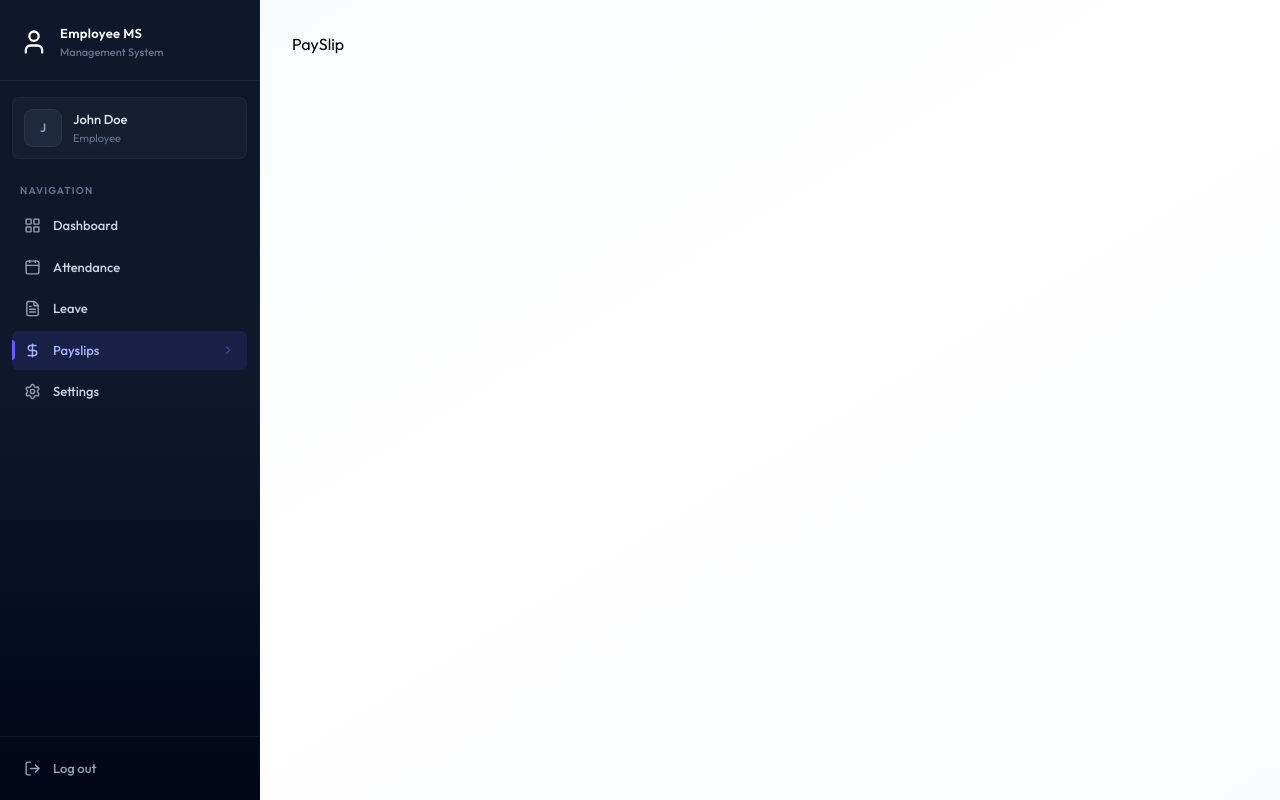
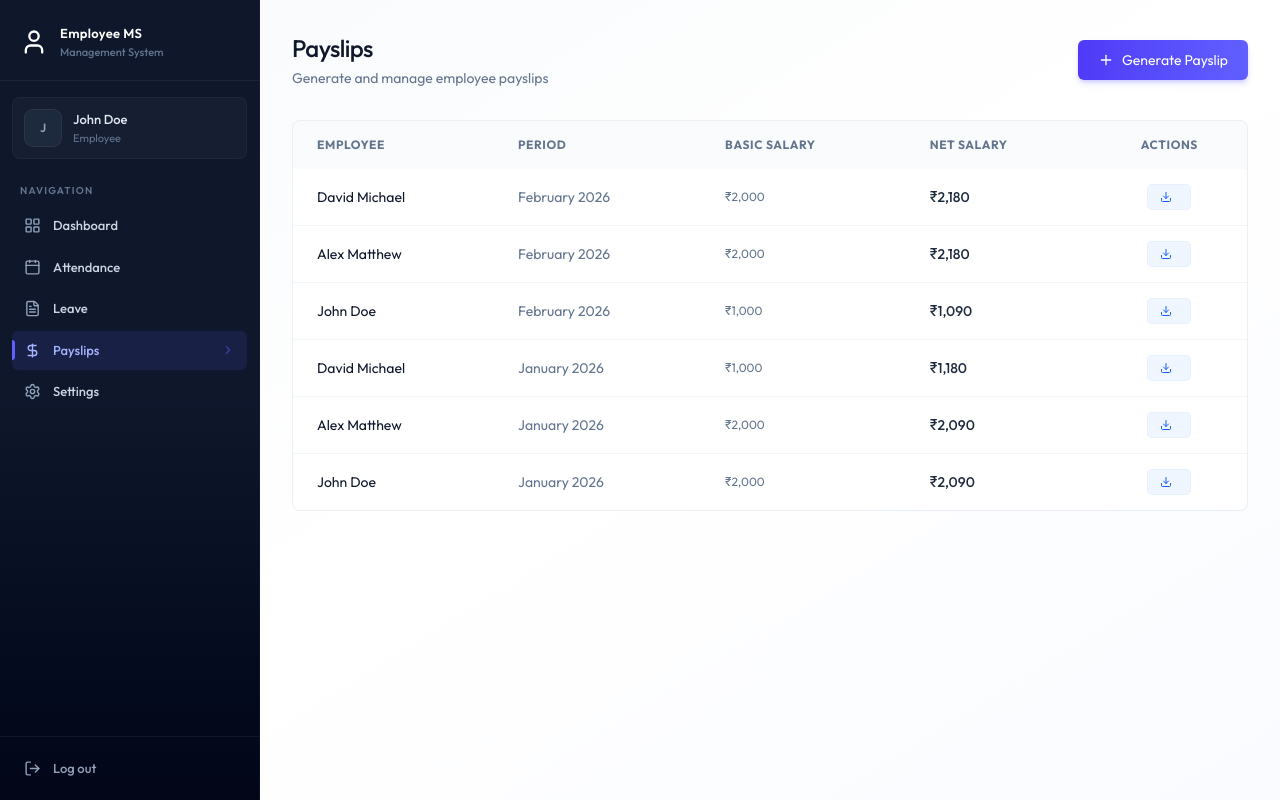
Before and after one commit to Himanshukabsuri/Employee-Management-System, a React (Vite) app in the folder client/: page /payslips in a window 1280 px wide. Built offline with nearby package versions, Linux system fonts and the light colour scheme.

Commit message:
add payslips

```diff
--- a/client/src/components/leave/LeaveHistory.jsx
+++ b/client/src/components/leave/LeaveHistory.jsx
@@ -54,7 +54,7 @@
 
                                         </td>
 
-                                        <td className='max-w-xs truncate text-slate-500' title=''>
+                                        <td className='max-w-xs truncate text-slate-500' title={leave.reason}>
                                             {leave.reason}
 
                                         </td>
--- /dev/null
+++ b/client/src/components/payslips/GeneratePayslip.jsx
@@ -0,0 +1,105 @@
+import { Plus, X } from 'lucide-react'
+import React, { useState } from 'react'
+
+const GeneratePayslip = ({ employees, onSuccess }) => {
+    const [isOpen, setIsOpen] = useState(false)
+    const [loading, setLoading] = useState(false)
+
+
+    if (!isOpen) return (
+        <button onClick={() => setIsOpen(true)} className='btn-primary flex items-center gap-2'>
+            <Plus className='w-4 h-4' /> Generate Payslip
+        </button>
+    )
+
+    const handleSubmit = async (e) => {
+        e.preventDefault();
+    }
+
+
+    return (
+        <div className='fixed inset-0 bg-black/40 backdrop-blur-sm flex items-center justify-center z-50 p-4'>
+
+            <div className='card max-w-lg w-full p-6 animate-slide-up'>
+                <div className='flex justify-between items-center mb-6'>
+                    <h3 className='text-lg font-bold text-slate-900'>Generate Monthly Payslip</h3>
+                    <button
+                        onClick={() => setIsOpen(false)}
+                        className='text-slate-400 hover:text-slate-600 p-1'>
+                        <X />
+                    </button>
+
+                </div>
+
+                <form onSubmit={handleSubmit} className='space-y-4'>
+                    {/* select employee */}
+
+                    <div>
+                        <label className='block text-sm font-medium text-slate-700 mb-2'>Employee</label>
+                        <select name='employeeId' required>{employees.map((e) => (
+                            <option key={e.id} value={e.id}>{e.firstName} {e.lastName} ({e.position})</option>
+                        ))}</select>
+                    </div>
+
+                    {/* select month & year */}
+
+                    <div className='grid grid-cols-2 gap-4'>
+                        <div>
+                            <label className='block text-sm font-medium text-slate-700 mb-2'>Month</label>
+                            <select name='month'>{Array.from({ length: 12 }, (_, i) => i + 1).map((m) => (
+                                <option value={m} key={m}>
+                                    {m}
+                                </option>
+
+                            ))}</select>
+                        </div>
+
+                        <div>
+                            <label className='block text-sm font-medium text-slate-700 mb-2'>Year</label>
+                            <input type="number" name="year" defaultValue={new Date().getFullYear()} />
+                        </div>
+
+
+                    </div>
+
+                    {/* Basic salary */}
+
+                    <div>
+                        <label className='block text-sm font-medium text-slate-700 mb-2'>Basic Salary</label>
+                        <input type="number" name="basicSalary" required placeholder='5000' />
+                    </div>
+
+                    {/* Allowances and deductions */}
+
+                    <div className='grid grid-cols-2 gap-4'>
+                        <div>
+                            <label className='block text-sm font-medium text-slate-700 mb-2'>Allowances</label>
+                            <input type="number" name="basicSalary" defaultValue="0" />
+                        </div>
+                        <div>
+                            <label className='block text-sm font-medium text-slate-700 mb-2'>Deductions</label>
+                            <input type="number" name="deductions" defaultValue='0' />
+                        </div>
+                    </div>
+
+                    {/* button */}
+
+
+                    <div className='flex justify-end gap-3 pt-2'>
+                            <button type='button' onClick={()=>setIsOpen(false)} className='btn-secondary'>
+                                Cancel
+                            </button>
+
+                            <button type='submit' onClick={()=>setIsOpen(false)} className='btn-secondary'>
+                                Generate
+                            </button>
+                    </div>
+
+                </form>
+
+            </div>
+        </div>
+    )
+}
+
+export default GeneratePayslip
--- /dev/null
+++ b/client/src/components/payslips/PayslipsList.jsx
@@ -0,0 +1,69 @@
+import { format } from 'date-fns'
+import { Download } from 'lucide-react'
+import React from 'react'
+
+const PayslipsList = ({ payslips, isAdmin }) => {
+    return (
+        <div className='card overflow-hidden'>
+            <div className='overflow-x-auto'>
+                <table className='table-modern'>
+                    <thead>
+                        <tr>
+                            {isAdmin && <th>Employee</th>}
+                            <th>Period</th>
+                            <th>Basic Salary</th>
+                            <th>Net Salary</th>
+                            {isAdmin && <th className='text-center'>Actions</th>}
+                        </tr>
+                    </thead>
+                    <tbody>
+                        {payslips.length === 0 ? (
+                            <tr>
+                                <td colSpan={isAdmin ? 5 : 4} className='text-center py-12 text-slate-400'>
+                                    No payslips found.
+                                </td>
+                            </tr>
+                        ) : (
+                            payslips.map((payslip) => {
+                                return (
+                                    <tr key={payslip._id || payslip.id}>
+                                        {isAdmin && (
+                                            <td className='text-slate-900'>
+                                                {payslip.employee?.firstName} {payslip.employee?.lastName}
+                                            </td>
+                                        )}
+
+                                        <td className='text-slate-500'>
+                                            {format(new Date(payslip.year, payslip.month - 1), "MMMM yyyy")}
+                                        </td>
+
+                                        <td className='text-xs text-slate-500'>
+                                            ₹{payslip.basicSalary?.toLocaleString()}
+                                        </td>
+
+                                        <td className='font-medium text-slate-800'>
+                                            ₹{payslip.netSalary?.toLocaleString()}
+                                        </td>
+
+                                        {isAdmin && (
+                                            <td className='text-center'>
+                                                <button
+                                                    onClick={() => window.open(`/print/payslips/${payslip._id || payslip.id}`)}
+                                                    className='inline-flex items-center px-3 py-1.5 text-xs font-medium rounded text-blue-600 bg-blue-50 hover:bg-blue-100 transition-colors ring-1 ring-blue-600/10'
+                                                >
+                                                    <Download className='w-3 h-3 mr-1.5' />
+                                                </button>
+                                            </td>
+                                        )}
+                                    </tr>
+                                )
+                            })
+                        )}
+                    </tbody>
+                </table>
+            </div>
+        </div>
+    )
+}
+
+export default PayslipsList
--- a/client/src/pages/Payslips.jsx
+++ b/client/src/pages/Payslips.jsx
@@ -1,9 +1,44 @@
-import React from 'react'
+import React, { useCallback, useEffect, useState } from 'react'
+import { dummyEmployeeData, dummyPayslipData } from '../assets/assets'
+import Loading from '../components/Loading'
+import PayslipsList from '../components/payslips/PayslipsList'
+import GeneratePayslip from '../components/payslips/GeneratePayslip'
 
 const Payslips = () => {
+  const [payslips,setPayslips] = useState([])
+  const [employees,setEmployees] = useState([])
+  const [loading,setLoading] = useState(true)
+  const isAdmin = true;
+
+  const fetchPayslips = useCallback(async()=>{
+    setPayslips(dummyPayslipData)
+    setTimeout(()=>{
+      setLoading(false);
+    },1000)
+  },[])
+
+  useEffect(()=>{
+    fetchPayslips()
+  },[fetchPayslips])
+
+    useEffect(()=>{
+    if(isAdmin) setEmployees(dummyEmployeeData)
+  },[isAdmin])
+
+  if(loading) return <Loading />
+
+
   return (
-    <div>
-      <h1>PaySlip</h1>
+    <div className='animate-fade-in'>
+      <div className='flex flex-col sm:flex-row justify-between items-start sm:items-center gap-4 mb-8'>
+        <div>
+          <h1 className='page-title'>Payslips</h1>
+          <p className='page-subtitle'>{isAdmin ? "Generate and manage employee payslips":"Your payslips history"}</p>
+        </div>
+        {isAdmin && <GeneratePayslip employees={employees} onSuccess={fetchPayslips}/>}
+      </div>
+      <PayslipsList payslips={payslips} isAdmin={isAdmin}  />
+
     </div>
   )
 }
```
